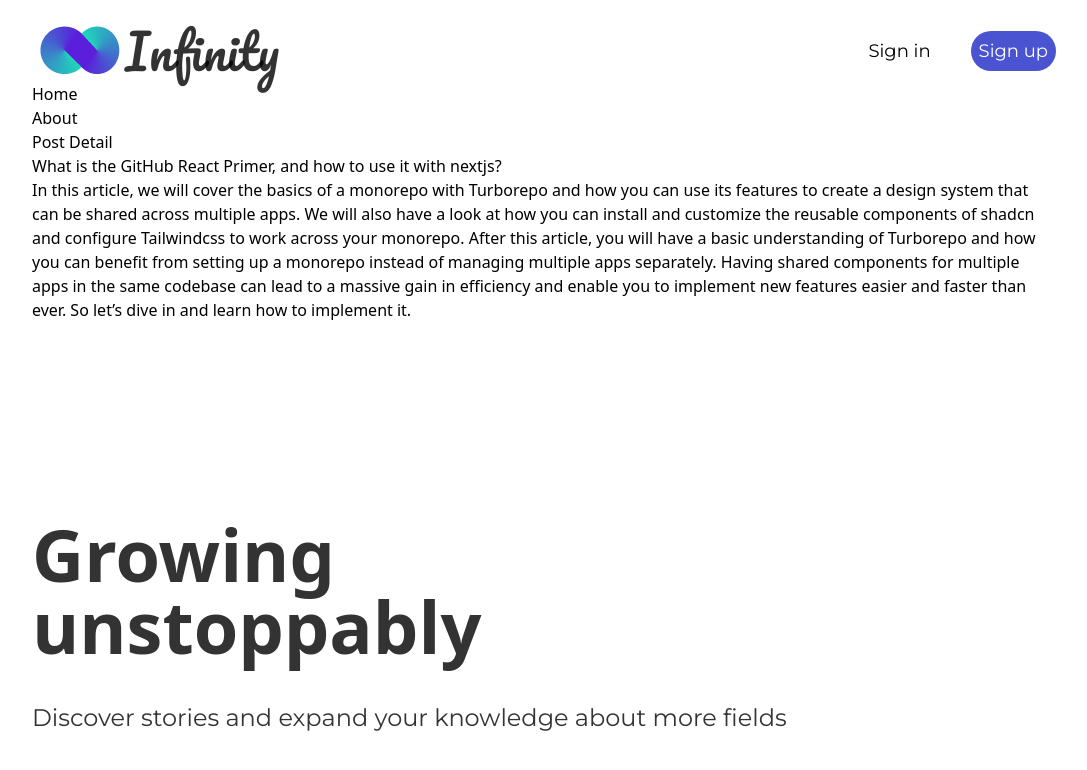
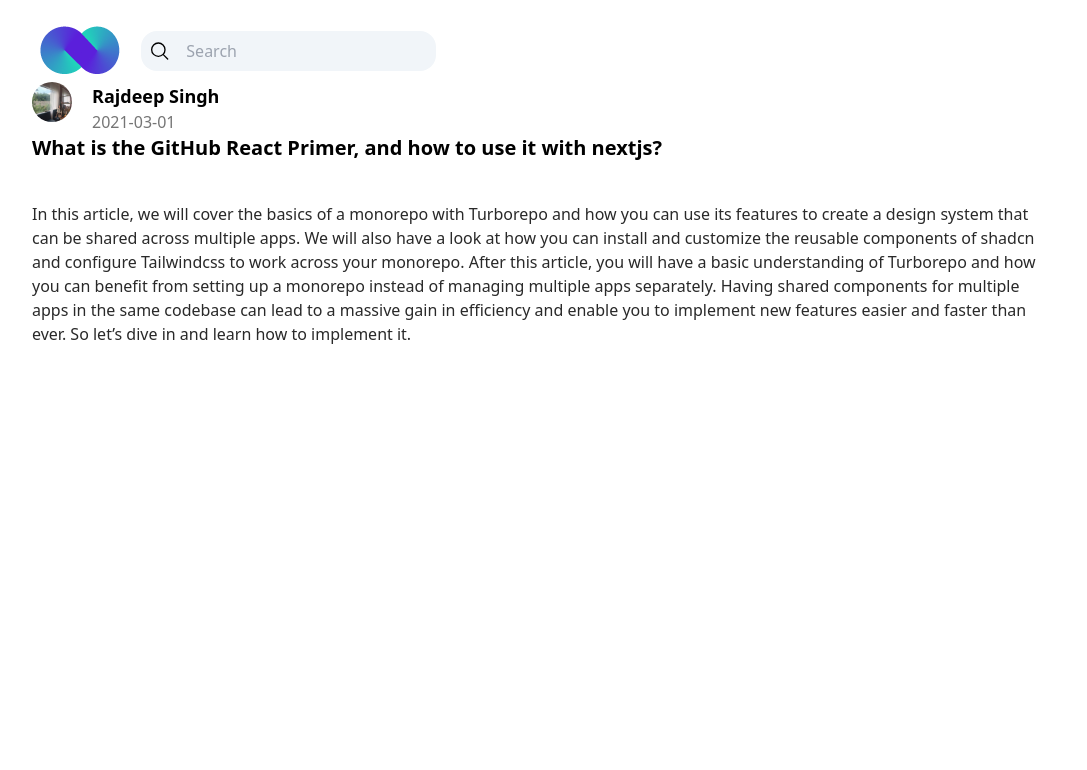
Before and after one commit to huyen2002/blog-vue, a Vue app: page /#/post/1 in a window 1280 px wide. Shown: the top 770 px of the page, without its empty margins (96-1183 px from the left). Built offline with nearby package versions, Linux system fonts and the light colour scheme.

Commit message:
feat: posts page

```diff
--- a/package.json
+++ b/package.json
@@ -29,7 +29,7 @@
     "eslint-plugin-vue": "^9.11.0",
     "npm-run-all": "^4.1.5",
     "postcss": "^8.4.23",
-    "prettier": "^2.8.8",
+    "prettier": "2.8.8",
     "tailwindcss": "^3.3.2",
     "typescript": "~5.0.4",
     "vite": "^4.3.5",
--- a/src/App.vue
+++ b/src/App.vue
@@ -1,50 +1,9 @@
 <script setup lang="ts">
-import Logo from '@/components/Logo.vue'
 import DefaultLayout from '@/layouts/DefaultLayout.vue'
 </script>
 
 <template>
   <DefaultLayout>
-    <div>
-      <div class="flex justify-between">
-        <Logo />
-        <div class="flex gap-10 font-montserrat items-center">
-          <button class="text-lg">Sign in</button>
-          <button class="text-lg px-2 h-10 text-white bg-button hover:bg-buttonHover rounded-3xl">
-            Sign up
-          </button>
-        </div>
-      </div>
-
-      <main>
-        <nav>
-          <ul>
-            <li>
-              <router-link :to="{ name: 'Home' }">Home</router-link>
-            </li>
-            <li>
-              <router-link :to="{ name: 'About' }">About</router-link>
-            </li>
-            <router-view />
-          </ul>
-        </nav>
-
-        <div class="flex h-[calc(100vh-7rem)] max-w-full items-center pb-20">
-          <div class="">
-            <div class="w-2/5">
-              <span class="text-3xl font-bold text-black/80 sm:text-5xl lg:text-7xl">
-                Growing unstoppably
-              </span>
-            </div>
-
-            <span
-              class="mt-5 inline-block font-montserrat text-lg font-normal text-black/80 sm:mt-10 sm:text-xl lg:text-2xl"
-            >
-              Discover stories and expand your knowledge about more fields
-            </span>
-          </div>
-        </div>
-      </main>
-    </div>
+    <router-view />
   </DefaultLayout>
 </template>
--- a/src/assets/posts.ts
+++ b/src/assets/posts.ts
@@ -1,64 +1,85 @@
-import type {Post} from "@/models/Post";
-
+import type { Post } from '@/models/Post'
 
 const Posts: Post[] = [
   {
-        id: "1",
-        topic: "HTML",
-        author: "Rajdeep Singh",
-        bio: "I am a front-end developer. I want to share my experience and communicate with society.",
-        avatar: "/avatar.png",
-        title: "What is the GitHub React Primer, and how to use it with nextjs?",
+    id: '1',
+    topic: 'HTML',
+    author: 'Rajdeep Singh',
+    bio: 'I am a front-end developer. I want to share my experience and communicate with society.',
+    avatar: '/avatar.png',
+    title: 'What is the GitHub React Primer, and how to use it with nextjs?',
     followers: 200,
     feature:
-            "https://images.unsplash.com/photo-1451431487663-470c5380d27c?ixlib=rb-4.0.3&ixid=MnwxMjA3fDB8MHxwaG90by1wYWdlfHx8fGVufDB8fHx8&auto=format&fit=crop&w=1332&q=80",
+      'https://images.unsplash.com/photo-1451431487663-470c5380d27c?ixlib=rb-4.0.3&ixid=MnwxMjA3fDB8MHxwaG90by1wYWdlfHx8fGVufDB8fHx8&auto=format&fit=crop&w=1332&q=80',
     description:
-            "The primer UI has many themes, such as dark mode, light mode, Light high contrast, Dark high contrast, etc. All the library is complicated and provides fewer features than Primer reacts UI. For example, the MUI library is the worst library to build a website. It is too complex for beginners and advanced developers.",
-        publishedAt: "2021-02-01",
-        createdAt: "2021-01-01",
-        updatedAt: "2021-03-01",
-        content: "In this article, we will cover the basics of a monorepo with Turborepo and how you can use its features to create a design system that can be shared across multiple apps. We will also have a look at how you can install and customize the reusable components of shadcn and configure Tailwindcss to work across your monorepo.\n" +
-            "\n" +
-            "After this article, you will have a basic understanding of Turborepo and how you can benefit from setting up a monorepo instead of managing multiple apps separately. Having shared components for multiple apps in the same codebase can lead to a massive gain in efficiency and enable you to implement new features easier and faster than ever. So let’s dive in and learn how to implement it."
+      'The primer UI has many themes, such as dark mode, light mode, Light high contrast, Dark high contrast, etc. All the library is complicated and provides fewer features than Primer reacts UI. For example, the MUI library is the worst library to build a website. It is too complex for beginners and advanced developers.',
+    publishedAt: '2021-02-01',
+    createdAt: '2021-01-01',
+    updatedAt: '2021-03-01',
+    content:
+      'In this article, we will cover the basics of a monorepo with Turborepo and how you can use its features to create a design system that can be shared across multiple apps. We will also have a look at how you can install and customize the reusable components of shadcn and configure Tailwindcss to work across your monorepo.\n' +
+      '\n' +
+      'After this article, you will have a basic understanding of Turborepo and how you can benefit from setting up a monorepo instead of managing multiple apps separately. Having shared components for multiple apps in the same codebase can lead to a massive gain in efficiency and enable you to implement new features easier and faster than ever. So let’s dive in and learn how to implement it.'
   },
   {
-        id: "2",
-        topic: "Next Js",
-        author: "Rajdeep Singh",
-        bio: "I am a front-end developer. I want to share my experience and communicate with society.",
-        followers: 100,
-        avatar: "/avatar.png",
-        title: "How to use NextJs in your project?",
+    id: '4',
+    topic: 'HTML',
+    author: 'Thanh Huyen',
+    bio: 'I am a front-end developer. I want to share my experience and communicate with society.',
+    avatar: '/avatar.png',
+    title: 'Using HTML in your project?',
+    followers: 200,
     feature:
-            "https://images.unsplash.com/photo-1451431487663-470c5380d27c?ixlib=rb-4.0.3&ixid=MnwxMjA3fDB8MHxwaG90by1wYWdlfHx8fGVufDB8fHx8&auto=format&fit=crop&w=1332&q=80",
+      'https://images.unsplash.com/photo-1451431487663-470c5380d27c?ixlib=rb-4.0.3&ixid=MnwxMjA3fDB8MHxwaG90by1wYWdlfHx8fGVufDB8fHx8&auto=format&fit=crop&w=1332&q=80',
     description:
-            "The primer UI has many themes, such as dark mode, light mode, Light high contrast, Dark high contrast, etc. All the library is complicated and provides fewer features than Primer reacts UI. For example, the MUI library is the worst library to build a website. It is too complex for beginners and advanced developers.",
-        publishedAt: "2021-02-01",
-        createdAt: "2021-01-01",
-        updatedAt: "2021-03-01",
-        content: "In this article, we will cover the basics of a monorepo with Turborepo and how you can use its features to create a design system that can be shared across multiple apps. We will also have a look at how you can install and customize the reusable components of shadcn and configure Tailwindcss to work across your monorepo.\n" +
-            "\n" +
-            "After this article, you will have a basic understanding of Turborepo and how you can benefit from setting up a monorepo instead of managing multiple apps separately. Having shared components for multiple apps in the same codebase can lead to a massive gain in efficiency and enable you to implement new features easier and faster than ever. So let’s dive in and learn how to implement it."
+      'The primer UI has many themes, such as dark mode, light mode, Light high contrast, Dark high contrast, etc. All the library is complicated and provides fewer features than Primer reacts UI. For example, the MUI library is the worst library to build a website. It is too complex for beginners and advanced developers.',
+    publishedAt: '2021-02-01',
+    createdAt: '2021-01-01',
+    updatedAt: '2021-03-01',
+    content:
+      'In this article, we will cover the basics of a monorepo with Turborepo and how you can use its features to create a design system that can be shared across multiple apps. We will also have a look at how you can install and customize the reusable components of shadcn and configure Tailwindcss to work across your monorepo.\n' +
+      '\n' +
+      'After this article, you will have a basic understanding of Turborepo and how you can benefit from setting up a monorepo instead of managing multiple apps separately. Having shared components for multiple apps in the same codebase can lead to a massive gain in efficiency and enable you to implement new features easier and faster than ever. So let’s dive in and learn how to implement it.'
   },
   {
-        id: "3",
-        topic: "Next Js",
-        author: "Rajdeep Singh",
-        bio: "I am a front-end developer. I want to share my experience and communicate with society.",
+    id: '2',
+    topic: 'Next Js',
+    author: 'Rajdeep Singh',
+    bio: 'I am a front-end developer. I want to share my experience and communicate with society.',
     followers: 100,
-        avatar: "/avatar.png",
-        title: "How to install NextJs in your project?",
+    avatar: '/avatar.png',
+    title: 'How to use NextJs in your project?',
     feature:
-            "https://images.unsplash.com/photo-1451431487663-470c5380d27c?ixlib=rb-4.0.3&ixid=MnwxMjA3fDB8MHxwaG90by1wYWdlfHx8fGVufDB8fHx8&auto=format&fit=crop&w=1332&q=80",
+      'https://images.unsplash.com/photo-1451431487663-470c5380d27c?ixlib=rb-4.0.3&ixid=MnwxMjA3fDB8MHxwaG90by1wYWdlfHx8fGVufDB8fHx8&auto=format&fit=crop&w=1332&q=80',
     description:
-            "The primer UI has many themes, such as dark mode, light mode, Light high contrast, Dark high contrast, etc. All the library is complicated and provides fewer features than Primer reacts UI. For example, the MUI library is the worst library to build a website. It is too complex for beginners and advanced developers.",
-        publishedAt: "2021-02-01",
-        createdAt: "2021-01-01",
-        updatedAt: "2021-03-01",
-        content: "In this article, we will cover the basics of a monorepo with Turborepo and how you can use its features to create a design system that can be shared across multiple apps. We will also have a look at how you can install and customize the reusable components of shadcn and configure Tailwindcss to work across your monorepo.\n" +
-            "\n" +
-            "After this article, you will have a basic understanding of Turborepo and how you can benefit from setting up a monorepo instead of managing multiple apps separately. Having shared components for multiple apps in the same codebase can lead to a massive gain in efficiency and enable you to implement new features easier and faster than ever. So let’s dive in and learn how to implement it."
+      'The primer UI has many themes, such as dark mode, light mode, Light high contrast, Dark high contrast, etc. All the library is complicated and provides fewer features than Primer reacts UI. For example, the MUI library is the worst library to build a website. It is too complex for beginners and advanced developers.',
+    publishedAt: '2021-02-01',
+    createdAt: '2021-01-01',
+    updatedAt: '2021-03-01',
+    content:
+      'In this article, we will cover the basics of a monorepo with Turborepo and how you can use its features to create a design system that can be shared across multiple apps. We will also have a look at how you can install and customize the reusable components of shadcn and configure Tailwindcss to work across your monorepo.\n' +
+      '\n' +
+      'After this article, you will have a basic understanding of Turborepo and how you can benefit from setting up a monorepo instead of managing multiple apps separately. Having shared components for multiple apps in the same codebase can lead to a massive gain in efficiency and enable you to implement new features easier and faster than ever. So let’s dive in and learn how to implement it.'
   },
-
+  {
+    id: '3',
+    topic: 'Next Js',
+    author: 'Rajdeep Singh',
+    bio: 'I am a front-end developer. I want to share my experience and communicate with society.',
+    followers: 100,
+    avatar: '/avatar.png',
+    title: 'How to install NextJs in your project?',
+    feature:
+      'https://images.unsplash.com/photo-1451431487663-470c5380d27c?ixlib=rb-4.0.3&ixid=MnwxMjA3fDB8MHxwaG90by1wYWdlfHx8fGVufDB8fHx8&auto=format&fit=crop&w=1332&q=80',
+    description:
+      'The primer UI has many themes, such as dark mode, light mode, Light high contrast, Dark high contrast, etc. All the library is complicated and provides fewer features than Primer reacts UI. For example, the MUI library is the worst library to build a website. It is too complex for beginners and advanced developers.',
+    publishedAt: '2021-02-01',
+    createdAt: '2021-01-01',
+    updatedAt: '2021-03-01',
+    content:
+      'In this article, we will cover the basics of a monorepo with Turborepo and how you can use its features to create a design system that can be shared across multiple apps. We will also have a look at how you can install and customize the reusable components of shadcn and configure Tailwindcss to work across your monorepo.\n' +
+      '\n' +
+      'After this article, you will have a basic understanding of Turborepo and how you can benefit from setting up a monorepo instead of managing multiple apps separately. Having shared components for multiple apps in the same codebase can lead to a massive gain in efficiency and enable you to implement new features easier and faster than ever. So let’s dive in and learn how to implement it.'
+  }
 ]
-export default Posts;
+export default Posts
--- a/src/components/Navbar.vue
+++ b/src/components/Navbar.vue
@@ -1,22 +1,34 @@
 <template>
-    <div class="w-full">
-        <Logo/>
-        <div class="flex gap-2">
-            <IconSearch/>
-            <input class="w-full rounded-lg border-gray-300 outline-none border-2 p-2" placeholder="Search"
-                   type="text"/>
-        </div>
-
+  <div class="w-full flex items-center gap-4">
+    <img src="/logo.png" alt="Vue logo" class="object-cover" />
+    <div class="flex px-2 gap-2 items-center bg-slate-100 rounded-2xl">
+      <IconSearch />
+      <input
+        class="w-full rounded-lg outline-none bg-transparent p-2"
+        placeholder="Search"
+        type="text"
+        v-model="searchText"
+        @keydown.enter="handleSearch"
+      />
     </div>
+  </div>
 </template>
 
-<script>
+<script lang="ts">
+import Logo from '@/components/Logo.vue'
+import IconSearch from '@/components/icons/IconSearch.vue'
 
-import {defineComponent} from "vue";
-import IconSearch from "@/components/icons/IconSearch.vue";
-import Logo from "@/components/Logo.vue";
-
-export default defineComponent({
-    components: {Logo, IconSearch}
-})
+export default {
+  components: { IconSearch, Logo },
+  data() {
+    return {
+      searchText: ''
+    }
+  },
+  methods: {
+    handleSearch() {
+      console.log(this.searchText)
+    }
+  }
+}
 </script>
--- a/src/layouts/DefaultLayout.vue
+++ b/src/layouts/DefaultLayout.vue
@@ -1,9 +1,8 @@
 <template>
-    <div class="h-screen max-w-full bg-white">
-        <div class="m-5 h-screen max-w-full bg-white md:mx-16 xl:mx-32">
-            <slot/>
-        </div>
+  <div class="h-screen max-w-full bg-white">
+    <div class="m-5 h-screen max-w-full bg-white md:mx-16 xl:mx-32">
+      <slot />
     </div>
+  </div>
 </template>
-<script setup>
-</script>
+<script></script>
--- /dev/null
+++ b/src/models/Topic.ts
@@ -0,0 +1,4 @@
+export interface Topic {
+  id: number
+  name: string
+}
--- a/src/views/PostDetail.vue
+++ b/src/views/PostDetail.vue
@@ -1,15 +1,30 @@
 <template>
-  <h1>Post Detail</h1>
-  <h2>{{ post?.title }}</h2>
-  <p>{{ post?.content }}</p>
+  <Navbar />
+  <div>
+    <div>
+      <div class="flex gap-5">
+        <img :src="post?.avatar" alt="avatar" class="h-10 w-10 rounded-full" />
+        <div>
+          <h2 class="font-semibold text-lg">{{ post?.author }}</h2>
+          <p class="text-textBio text-base">{{ post?.updatedAt }}</p>
+        </div>
+      </div>
+    </div>
+    <div class="">
+      <h1 class="text-xl font-bold">{{ post?.title }}</h1>
+      <p class="mt-10 text-base text-textNavbar">{{ post?.content }}</p>
+    </div>
+  </div>
 </template>
 
 <script lang="ts">
 import posts from '@/assets/posts'
 import { type Post } from '@/models/Post'
 import { useRoute } from 'vue-router'
+import Navbar from '@/components/Navbar.vue'
 
 export default {
+  components: { Navbar },
   data() {
     return {
       posts: posts,
```
Also changed, not shown: src/assets/topics.ts (added, +7 -0 lines), src/router/index.ts (+8 -2 lines), src/views/HomeComponent.vue (+31 -12 lines), src/views/PostsComponent.vue (+48 -7 lines), public/avatar.png (added). Lines whose indentation alone changed are shown as unchanged.
